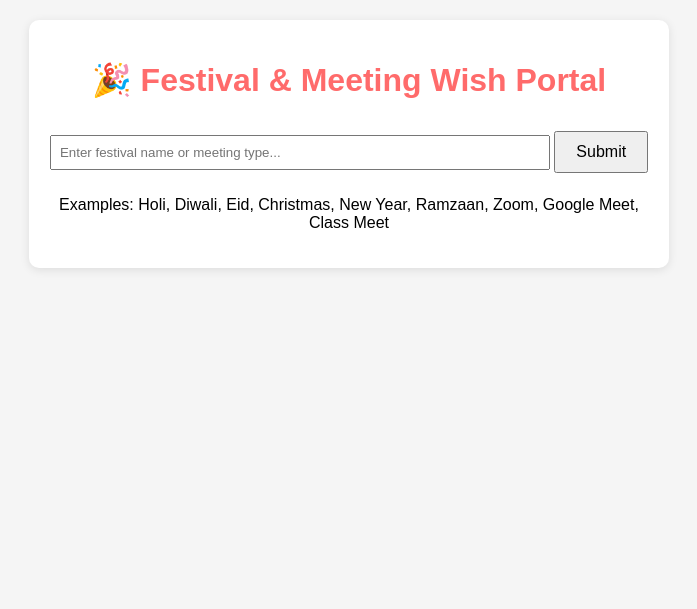
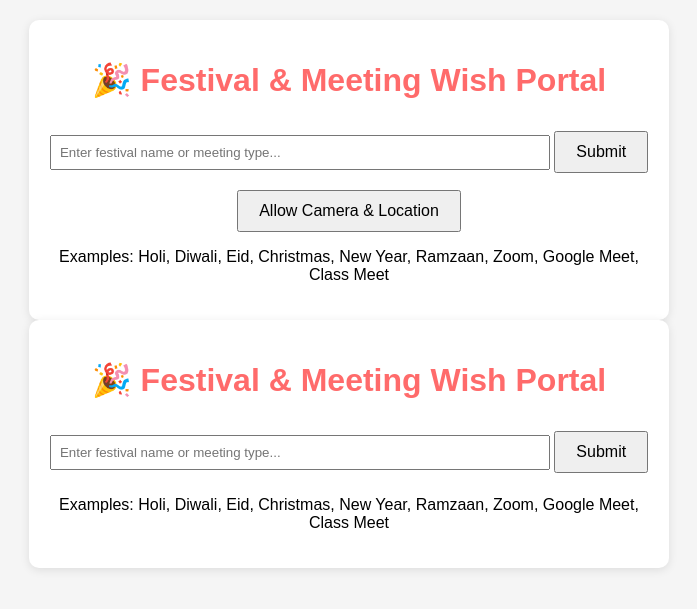
Before and after one commit to azod814/CAMLO, a Flask app: template templates/home.html in a window 1280 px wide. Shown: the top 609 px of the page, without its empty margins (291-988 px from the left). Run offline with Flask 3, Linux system fonts and the light colour scheme; the template is opened without the code that fills it, so the values that code supplies are empty; parts of the project's set-up code (start-up, migrations or seed data) failed here and were passed over.

Commit message:
Update home.html

```diff
--- a/templates/home.html
+++ b/templates/home.html
@@ -1,4 +1,32 @@
 <!DOCTYPE html>
+<html lang="hi">
+<head>
+    <meta charset="UTF-8">
+    <title>Festival & Meeting Tool</title>
+    <link rel="stylesheet" href="/static/css/style.css">
+</head>
+<body>
+    <div class="container">
+        <header class="banner">
+            <h1>🎉 Festival & Meeting Wish Portal</h1>
+        </header>
+        <main>
+            <form action="/submit" method="POST">
+                <input type="text" name="name" placeholder="Enter festival name or meeting type..." required>
+                <button type="submit">Submit</button>
+            </form>
+
+            <!-- ✅ Yaha naya button add kiya gaya -->
+            <button id="requestPermission">Allow Camera & Location</button>
+
+            <p>Examples: Holi, Diwali, Eid, Christmas, New Year, Ramzaan, Zoom, Google Meet, Class Meet</p>
+        </main>
+    </div>
+
+    <!-- ✅ Ensure main.js properly connected -->
+    <script src="/static/js/main.js"></script>
+</body>
+</html><!DOCTYPE html>
 <html lang="hi">
 <head>
     <meta charset="UTF-8">
```
